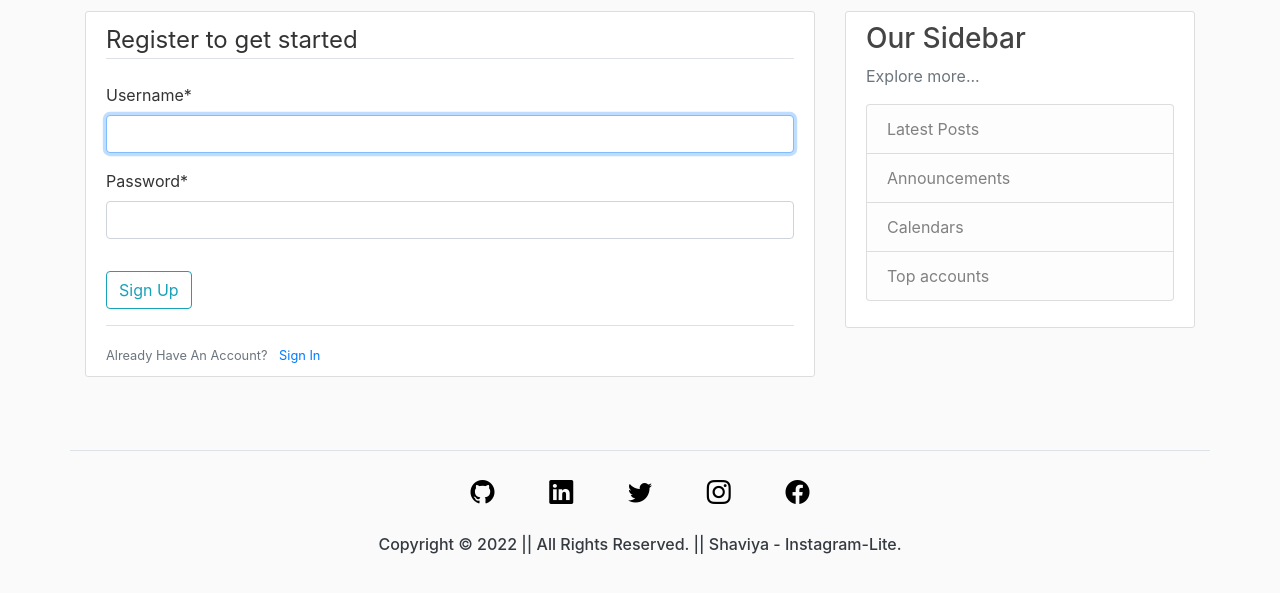
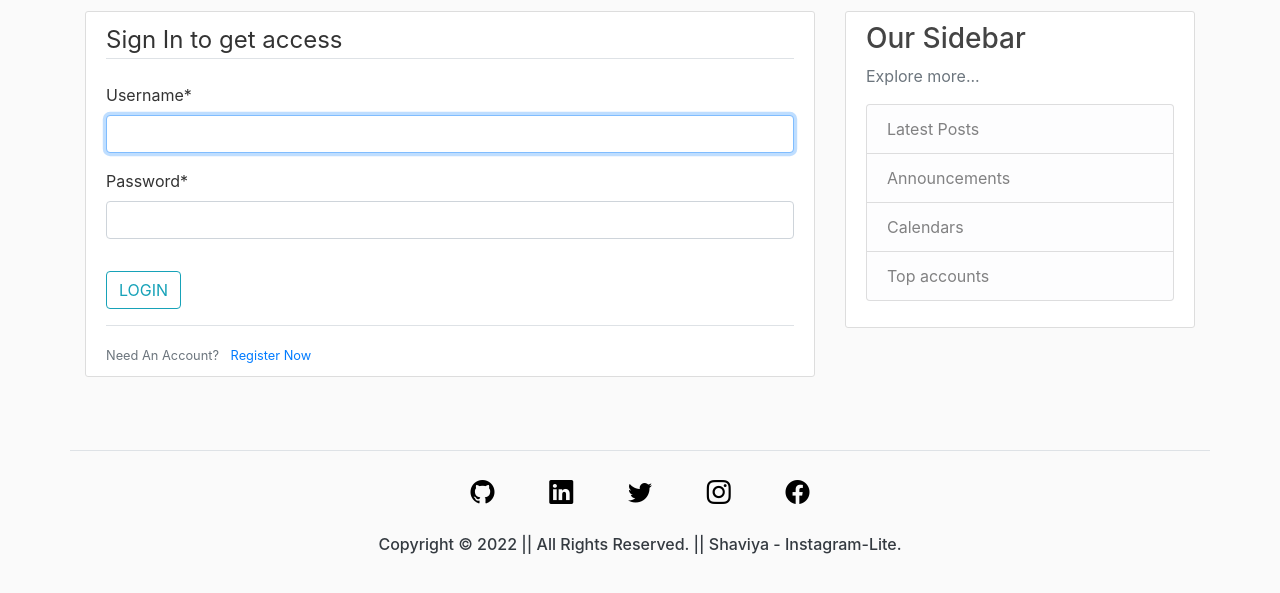
Before and after one commit to ShaviyaVictor/instagram_lite, a Django app: page /login/ in a window 1280 px wide. Shown: the part 69-662 px from the top of the page. Run offline with Django 4.2, Linux system fonts and the light colour scheme; some libraries are stand-ins or nearby versions.

Commit message:
Update the login and register html templates

```diff
--- a/users/templates/users/login.html
+++ b/users/templates/users/login.html
@@ -14,7 +14,7 @@
         <fieldset class="form-group">
 
             <legend class="border-bottom mb-4">
-              Register to get started
+              Sign In to get access
             </legend>
 
             {{ form | crispy }}
@@ -23,7 +23,7 @@
 
         <div class="form-group">
             <button class="btn btn-outline-info" type="submit">
-              Sign Up
+              LOGIN
             </button>
         </div>
 
@@ -31,9 +31,9 @@
 
     <div class="border-top pt-3">
         <small class="text-muted">
-            Already Have An Account?
-            <a class="ml-2" href="#">
-              Sign In
+            Need An Account?
+            <a class="ml-2" href="{% url 'register' %}">
+              Register Now
             </a>
         </small>
     </div>
--- a/users/templates/users/register.html
+++ b/users/templates/users/register.html
@@ -23,7 +23,7 @@
 
         <div class="form-group">
             <button class="btn btn-outline-info" type="submit">
-              Sign Up
+              REGISTER
             </button>
         </div>
 
@@ -32,7 +32,7 @@
     <div class="border-top pt-3">
         <small class="text-muted">
             Already Have An Account?
-            <a class="ml-2" href="#">
+            <a class="ml-2" href="{% url 'register' %}">
               Sign In
             </a>
         </small>
```
